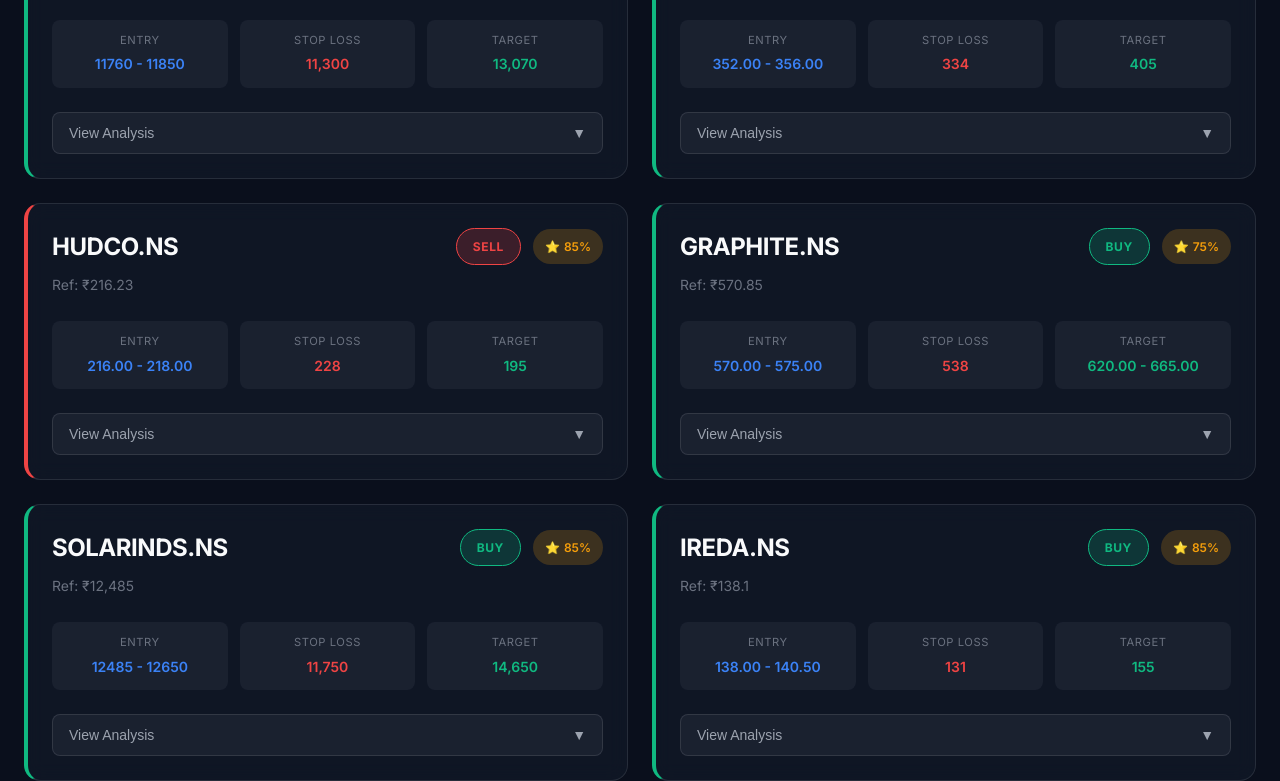
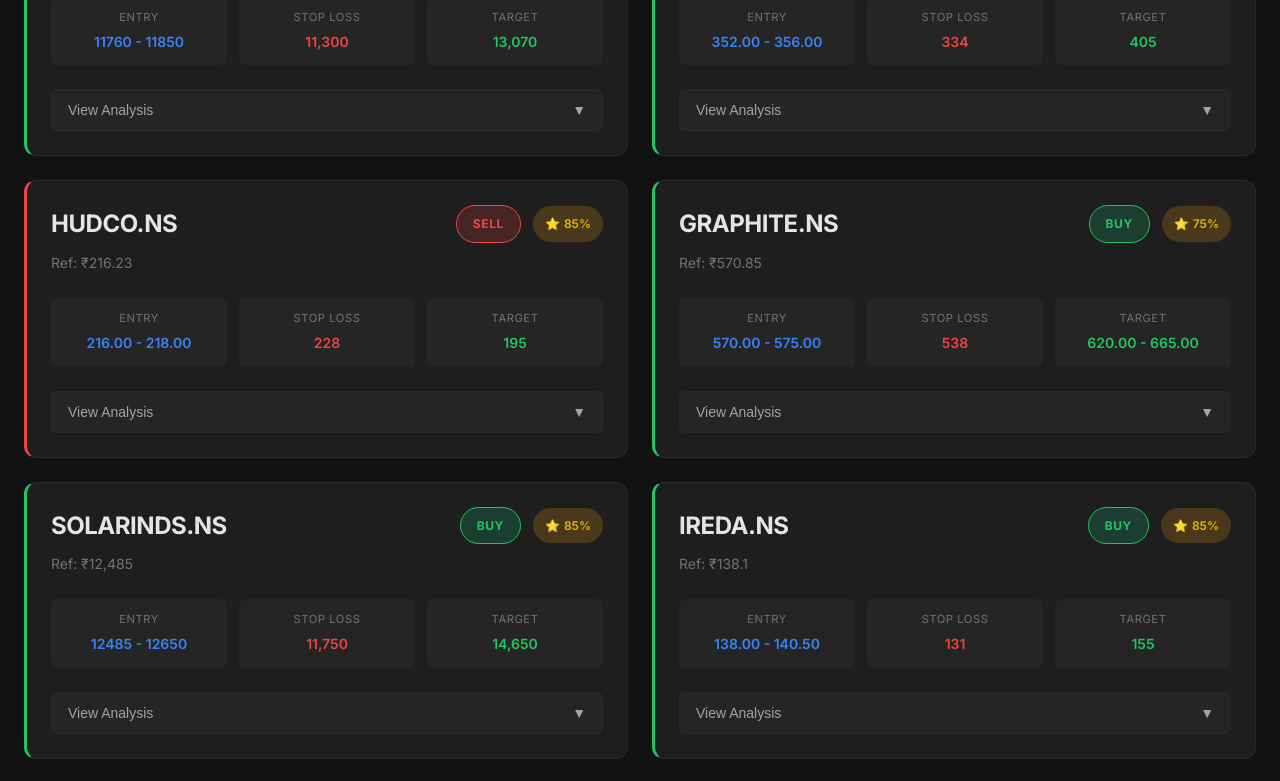
Before and after one commit to singhnitink/Swingit, a plain HTML site: page index.html in a window 1280 px wide. Shown: the part 2019-2800 px from the top of the page. Drawn offline with Linux system fonts and the light colour scheme.

Commit message:
Changed colors

```diff
--- a/css/style.css
+++ b/css/style.css
@@ -1,27 +1,27 @@
-/* SwingSignal Trading Website - Premium Dark Theme */
+/* SwingSignal Trading Website - Clean Professional Theme */
 
 :root {
-    /* Color Palette */
-    --bg-primary: #0a0f1c;
-    --bg-secondary: #111827;
-    --bg-card: rgba(17, 24, 39, 0.8);
-    --bg-glass: rgba(255, 255, 255, 0.05);
+    /* Color Palette - Professional Dark */
+    --bg-primary: #121212;
+    --bg-secondary: #1e1e1e;
+    --bg-card: #1e1e1e;
+    --bg-glass: rgba(255, 255, 255, 0.03);
 
-    --text-primary: #f9fafb;
-    --text-secondary: #9ca3af;
-    --text-muted: #6b7280;
+    --text-primary: #e5e5e5;
+    --text-secondary: #a3a3a3;
+    --text-muted: #737373;
 
-    --accent-buy: #10b981;
-    --accent-buy-glow: rgba(16, 185, 129, 0.3);
+    --accent-buy: #22c55e;
+    --accent-buy-glow: rgba(34, 197, 94, 0.15);
     --accent-sell: #ef4444;
-    --accent-sell-glow: rgba(239, 68, 68, 0.3);
+    --accent-sell-glow: rgba(239, 68, 68, 0.15);
 
-    --accent-gold: #f59e0b;
+    --accent-gold: #eab308;
     --accent-blue: #3b82f6;
-    --accent-purple: #8b5cf6;
+    --accent-primary: #3b82f6;
 
-    --border-color: rgba(255, 255, 255, 0.1);
-    --border-glow: rgba(255, 255, 255, 0.2);
+    --border-color: #2a2a2a;
+    --border-hover: #404040;
 
     /* Spacing */
     --spacing-xs: 0.5rem;
@@ -32,14 +32,14 @@
     --spacing-2xl: 3rem;
 
     /* Border Radius */
-    --radius-sm: 0.5rem;
-    --radius-md: 0.75rem;
-    --radius-lg: 1rem;
-    --radius-xl: 1.5rem;
+    --radius-sm: 0.375rem;
+    --radius-md: 0.5rem;
+    --radius-lg: 0.75rem;
+    --radius-xl: 1rem;
 
     /* Shadows */
-    --shadow-card: 0 4px 6px -1px rgba(0, 0, 0, 0.3), 0 2px 4px -1px rgba(0, 0, 0, 0.2);
-    --shadow-glow: 0 0 40px rgba(139, 92, 246, 0.15);
+    --shadow-card: 0 1px 3px rgba(0, 0, 0, 0.3);
+    --shadow-hover: 0 4px 12px rgba(0, 0, 0, 0.4);
 }
 
 * {
@@ -58,21 +58,6 @@
     color: var(--text-primary);
     line-height: 1.6;
     min-height: 100vh;
-}
-
-/* Background Pattern */
-body::before {
-    content: '';
-    position: fixed;
-    top: 0;
-    left: 0;
-    right: 0;
-    bottom: 0;
-    background:
-        radial-gradient(ellipse at top, rgba(139, 92, 246, 0.1) 0%, transparent 50%),
-        radial-gradient(ellipse at bottom right, rgba(16, 185, 129, 0.05) 0%, transparent 50%);
-    pointer-events: none;
-    z-index: -1;
 }
 
 /* Container */
@@ -127,10 +112,7 @@
 .logo-text {
     font-size: 1.5rem;
     font-weight: 700;
-    background: linear-gradient(135deg, var(--accent-purple), var(--accent-blue));
-    -webkit-background-clip: text;
-    -webkit-text-fill-color: transparent;
-    background-clip: text;
+    color: var(--text-primary);
 }
 
 .nav-links {
@@ -190,18 +172,15 @@
 }
 
 .hero h1 {
-    font-size: 3rem;
-    font-weight: 800;
+    font-size: 2.5rem;
+    font-weight: 700;
     margin-bottom: var(--spacing-md);
-    background: linear-gradient(135deg, var(--text-primary) 0%, var(--text-secondary) 100%);
-    -webkit-background-clip: text;
-    -webkit-text-fill-color: transparent;
-    background-clip: text;
+    color: var(--text-primary);
 }
 
 .hero-date {
-    font-size: 1.25rem;
-    color: var(--accent-purple);
+    font-size: 1.125rem;
+    color: var(--text-secondary);
     margin-bottom: var(--spacing-lg);
 }
 
@@ -236,7 +215,7 @@
 }
 
 .stat-value.total {
-    color: var(--accent-purple);
+    color: var(--accent-blue);
 }
 
 .stat-label {
@@ -281,25 +260,17 @@
 }
 
 .signal-card:hover {
-    transform: translateY(-4px);
-    box-shadow: var(--shadow-glow);
-    border-color: var(--border-glow);
+    transform: translateY(-2px);
+    box-shadow: var(--shadow-hover);
+    border-color: var(--border-hover);
 }
 
 .signal-card.buy {
-    border-left: 4px solid var(--accent-buy);
+    border-left: 3px solid var(--accent-buy);
 }
 
 .signal-card.sell {
-    border-left: 4px solid var(--accent-sell);
-}
-
-.signal-card.buy:hover {
-    box-shadow: 0 0 40px var(--accent-buy-glow);
-}
-
-.signal-card.sell:hover {
-    box-shadow: 0 0 40px var(--accent-sell-glow);
+    border-left: 3px solid var(--accent-sell);
 }
 
 .signal-header {
@@ -499,7 +470,7 @@
 }
 
 .archive-arrow {
-    color: var(--accent-purple);
+    color: var(--text-muted);
     font-size: 1.25rem;
 }
 
@@ -527,7 +498,7 @@
     width: 40px;
     height: 40px;
     border: 3px solid var(--border-color);
-    border-top-color: var(--accent-purple);
+    border-top-color: var(--accent-blue);
     border-radius: 50%;
     animation: spin 1s linear infinite;
     margin-bottom: var(--spacing-md);
--- a/index.html
+++ b/index.html
@@ -27,8 +27,7 @@
         <div class="container">
             <div class="header-content">
                 <a href="index.html" class="logo">
-                    <span class="logo-icon">📊</span>
-                    <span class="logo-text">SwingSignal AI</span>
+                    <span class="logo-text">SwingSignal</span>
                 </a>
                 <nav class="nav-links">
                     <a href="index.html" class="active">Today's Signals</a>
@@ -95,7 +94,7 @@
     <!-- Footer -->
     <footer class="footer">
         <div class="container">
-            <p>SwingSignal AI &copy; 2025 | For educational purposes only. Not financial advice.</p>
+            <p>SwingSignal &copy; 2025 | For educational purposes only. Not financial advice.</p>
         </div>
     </footer>
 
```
Also changed, not shown: archive.html (+4 -5 lines).
